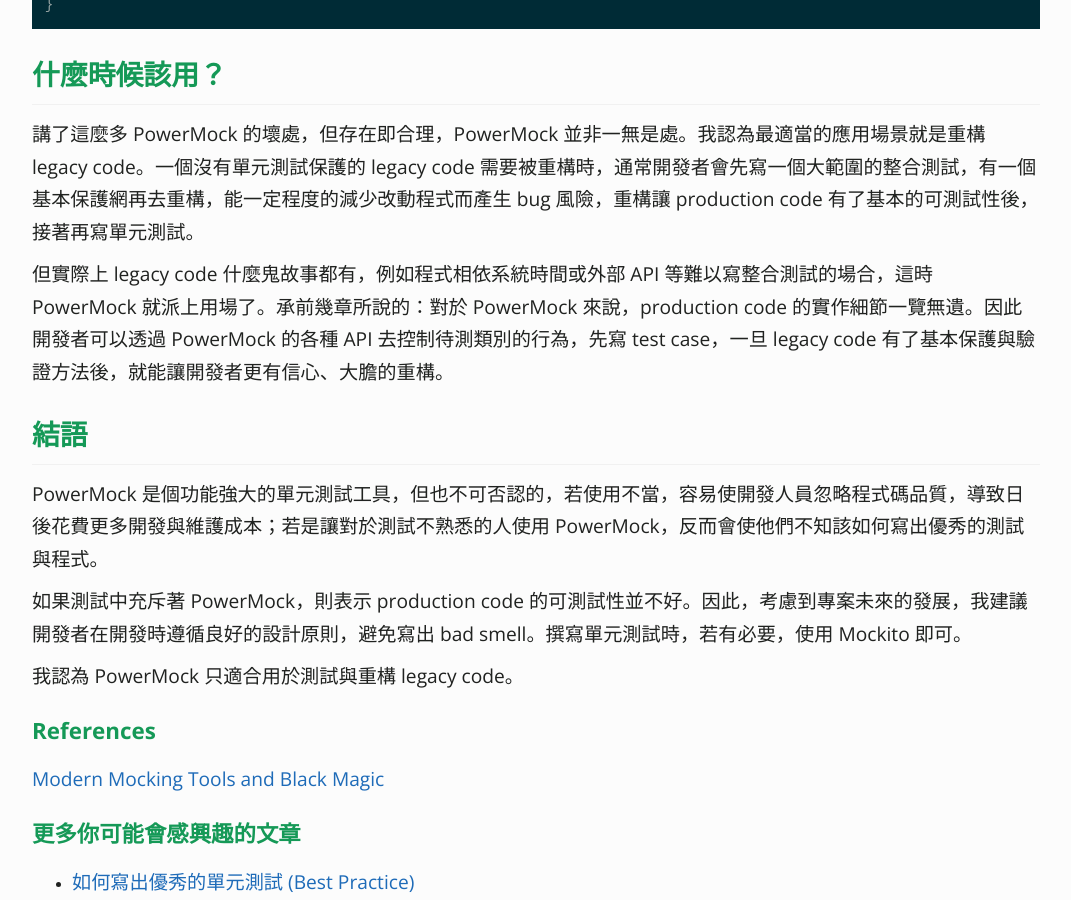
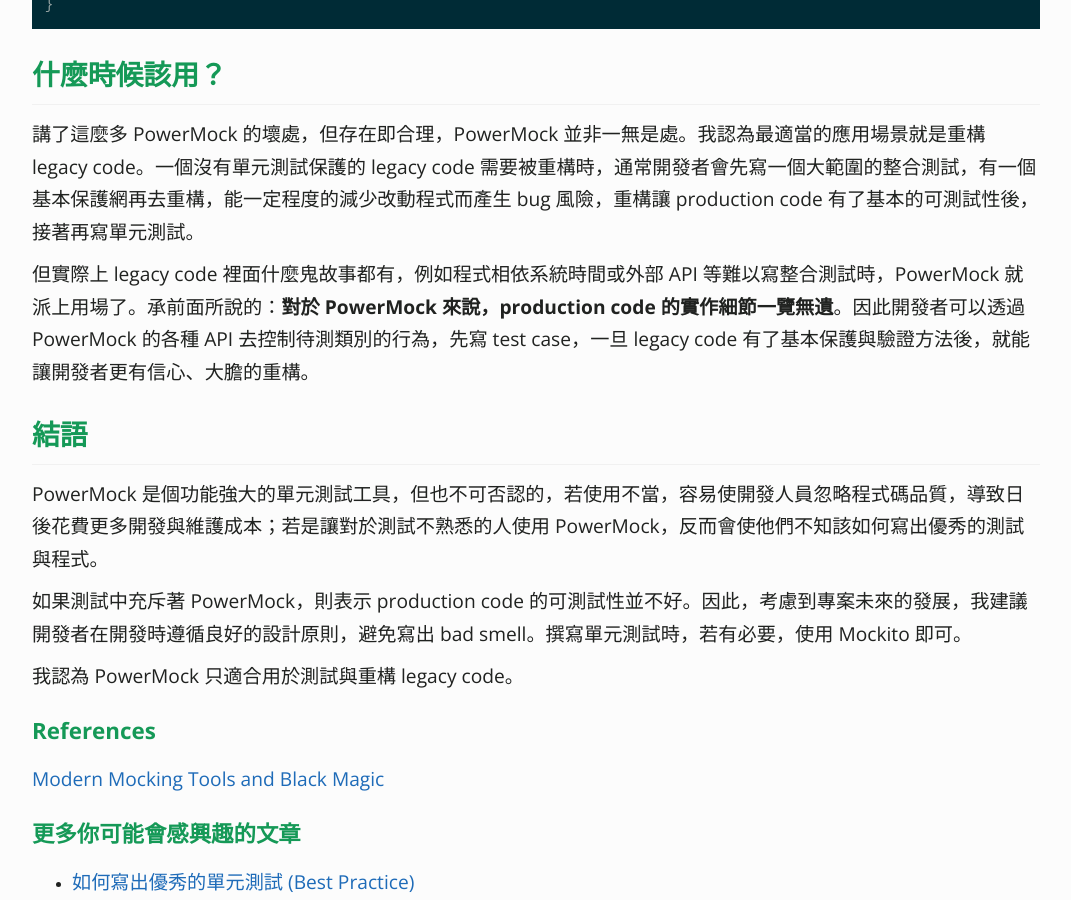
Before and after one commit to KaiSheng714/KaiSheng714.github.io, a Jekyll site: the page built from _posts/2022-01-06-why-powermock-is-bad.md, in a window 1280 px wide and 900 px high, scrolled down 5562 px. Shown: the whole window, without its empty margins (104-1175 px from the left). Built offline with Jekyll 4.4.1, drawn with Linux system fonts in a browser that asks for light colours; comment, search, counter and statistics services are not loaded.

Commit message:
powermock

```diff
--- a/_posts/2022-01-06-why-powermock-is-bad.md
+++ b/_posts/2022-01-06-why-powermock-is-bad.md
@@ -191,7 +191,7 @@
 ## **什麼時候該用？**
 講了這麼多 PowerMock 的壞處，但存在即合理，PowerMock 並非一無是處。我認為最適當的應用場景就是重構 legacy code。一個沒有單元測試保護的 legacy code 需要被重構時，通常開發者會先寫一個大範圍的整合測試，有一個基本保護網再去重構，能一定程度的減少改動程式而產生 bug 風險，重構讓 production code 有了基本的可測試性後，接著再寫單元測試。
 
-但實際上 legacy code 什麼鬼故事都有，例如程式相依系統時間或外部 API 等難以寫整合測試的場合，這時 PowerMock 就派上用場了。承前幾章所說的：對於 PowerMock 來說，production code 的實作細節一覽無遺。因此開發者可以透過 PowerMock 的各種 API 去控制待測類別的行為，先寫 test case，一旦 legacy code 有了基本保護與驗證方法後，就能讓開發者更有信心、大膽的重構。
+但實際上 legacy code 裡面什麼鬼故事都有，例如程式相依系統時間或外部 API 等難以寫整合測試時，PowerMock 就派上用場了。承前面所說的：**對於 PowerMock 來說，production code 的實作細節一覽無遺**。因此開發者可以透過 PowerMock 的各種 API 去控制待測類別的行為，先寫 test case，一旦 legacy code 有了基本保護與驗證方法後，就能讓開發者更有信心、大膽的重構。
 
 ## **結語**
 PowerMock 是個功能強大的單元測試工具，但也不可否認的，若使用不當，容易使開發人員忽略程式碼品質，導致日後花費更多開發與維護成本；若是讓對於測試不熟悉的人使用 PowerMock，反而會使他們不知該如何寫出優秀的測試與程式。
```
